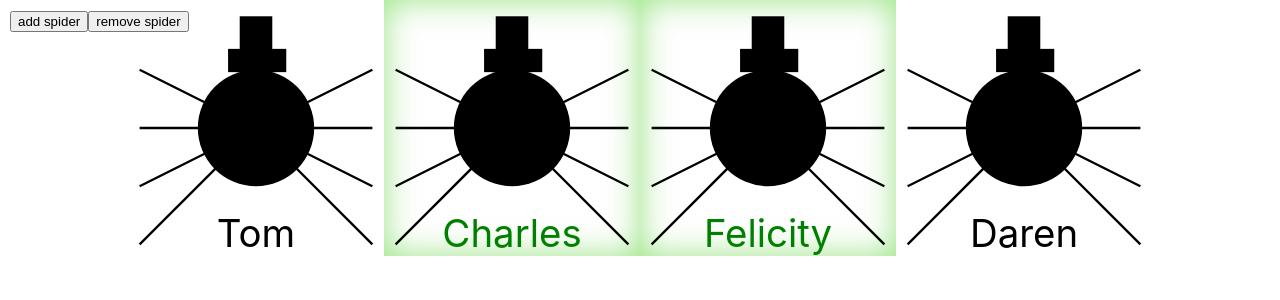
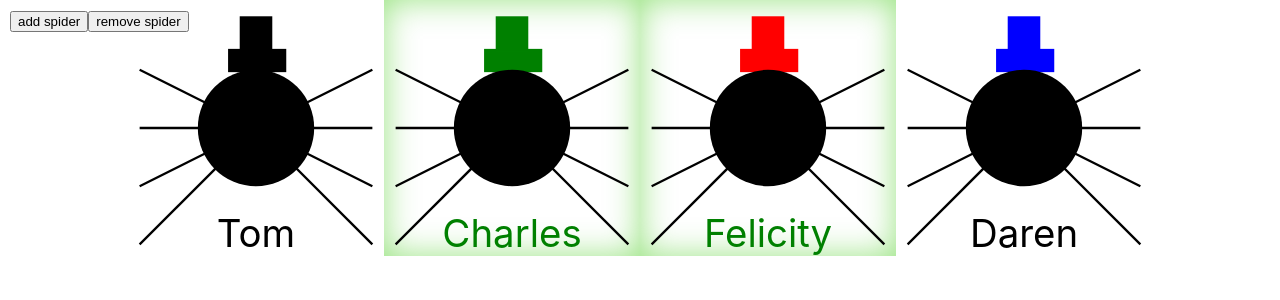
Before and after one commit to johnmcneil/spider-helmet, a React (Create React App) app: page / in a window 1280 px wide. Shown: the top 300 px of the page. Built offline with nearby package versions, Linux system fonts and the light colour scheme.

Commit message:
Hat colors
Randomized hat colors for our dear spiders.

```diff
--- a/src/App.js
+++ b/src/App.js
@@ -3,6 +3,7 @@ import './App.css';
 import SpiderHelmet from './SpiderHelmet.js';
 
 const syllables = ['jo','cat','leen','bo','cra','chur','nan','is','taki','do','ro','ba', 'bo', 'noo', 'tor', 'loop', 'bleep'];
+const colors = ['black', 'green', 'red', 'blue', 'orange', 'lightseagreen', 'magenta', 'olive', 'plum', 'thistle', 'springgreen'  ];
 
 class App extends React.Component {
 
@@ -10,10 +11,10 @@ constructor(props){
   super(props);
   this.state = {
     spiders : [
-      {name:'Tom', glowing : false },
-      {name:'Charles', glowing : true },
-      {name:'Felicity', glowing : true },
-      {name:'Daren', glowing : false },
+      {name:'Tom', glowing:false, hatColor : 'black' },
+      {name:'Charles', glowing:true, hatColor: 'green' },
+      {name:'Felicity', glowing:true, hatColor: 'red' },
+      {name:'Daren', glowing:false, hatColor: 'blue' },
     ]
   };
 }
@@ -33,9 +34,11 @@ addSpider = () =>{
 
     const respectfulName = `${name[0].toUpperCase()}${name.substring(1)}`;
 
+    const hatColor = colors[Math.floor(Math.random()*colors.length)];
+
     const glowing = Math.round(Math.random());
 
-    return prevState.spiders.push({ name : respectfulName , glowing : !!glowing});
+    return prevState.spiders.push({ name : respectfulName , glowing : !!glowing , hatColor : hatColor });
 
   });
 
@@ -61,7 +64,7 @@ render(){
       </div>
 
       <div className="SpiderHolder">
-      {this.state.spiders.map((item,index)=>{ return <SpiderHelmet onClick={()=>{ alert(item.name); } } key={`${index}_${item.name}`} glowing={item.glowing}>{item.name}</SpiderHelmet>})}
+      {this.state.spiders.map((item,index)=>{ return <SpiderHelmet onClick={()=>{ alert(item.name); } } key={`${index}_${item.name}`} glowing={item.glowing} hatColor={item.hatColor}>{item.name}</SpiderHelmet>})}
       </div>
 
     </div>
--- a/src/SpiderHelmet.js
+++ b/src/SpiderHelmet.js
@@ -16,14 +16,17 @@ const SpiderHelmet = (props) => {
 
 	};
 
+	//console.log("hatColor", props.hatColor);
+	console.log("props", props);
+
 	return(<div onClick={props.onClick} className='spider' style={spiderCss}>
 
 				<div className="spiderName">{props.children}</div>
 
 				<svg viewBox="-55 -55 110 110" xmlns="http://www.w3.org/2000/svg">
 
-				  <rect x="-12" y="-34" width="25" height="10" />
-				  <rect x="-7" y="-48" width="14" height="15" />
+				  <rect x="-12" y="-34" width="25" height="10" fill={props.hatColor} />
+				  <rect x="-7" y="-48" width="14" height="15" fill={props.hatColor} />
 
 				  <path d="M 0 0 C 0 0, 0 0, 50 50" stroke="black" fill="transparent"/>
 				  <path d="M 0 0 C 0 0, 0 0, 50 25" stroke="black" fill="transparent"/>
```
